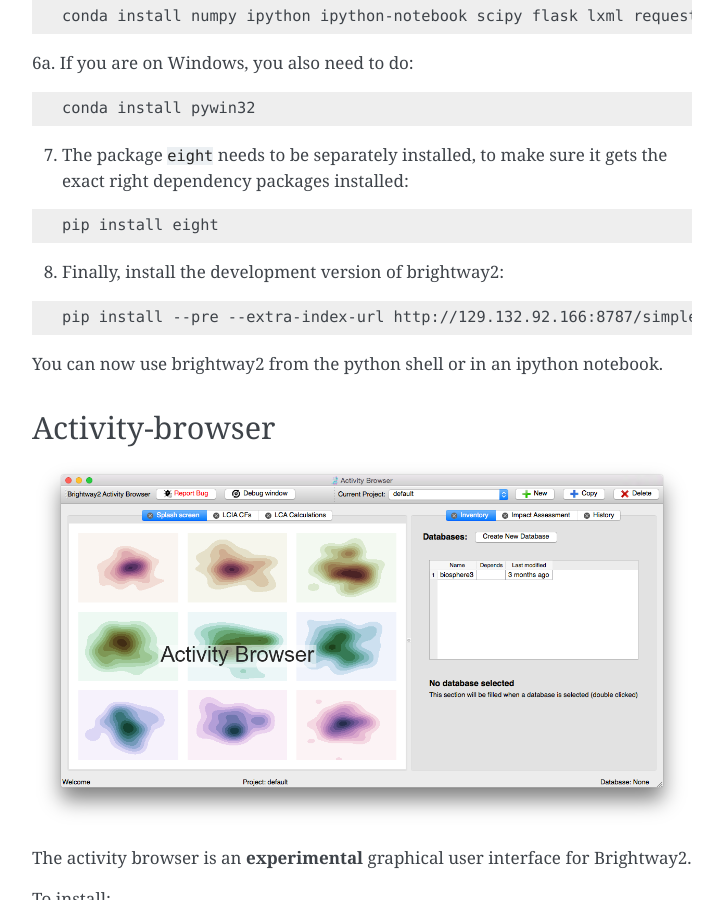
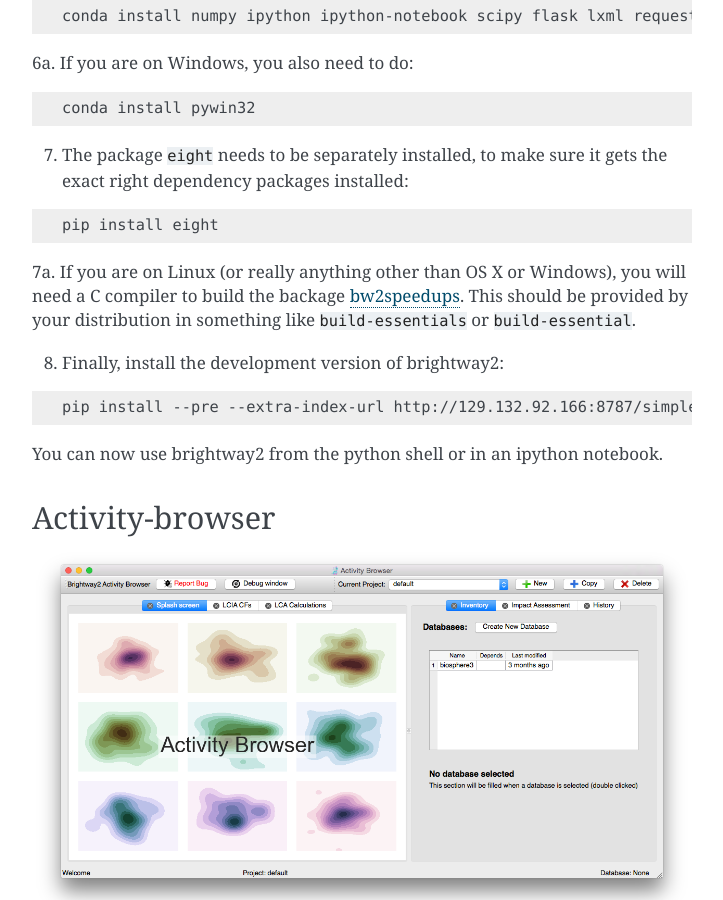
Before and after one commit to brightway-lca/brightway2, a Sphinx documentation site: the page built from docs/installation.rst, in a window 1280 px wide and 900 px high, scrolled down 1139 px. Shown: the whole window, without its empty margins (388-1111 px from the left). Built offline with Sphinx 7.4.7, drawn with Linux system fonts in a browser that asks for light colours.

Commit message:
Need C compiler on Linux

```diff
--- a/docs/installation.rst
+++ b/docs/installation.rst
@@ -64,6 +64,8 @@
 .. code-block:: bash
 
     pip install eight
+
+7a. If you are on Linux (or really anything other than OS X or Windows), you will need a C compiler to build the backage `bw2speedups <https://pypi.python.org/pypi/bw2speedups/2.0>`__. This should be provided by your distribution in something like ``build-essentials`` or ``build-essential``.
 
 8. Finally, install the development version of brightway2:
 
```
